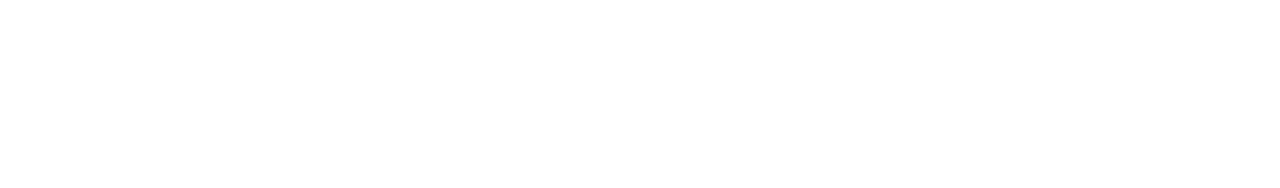
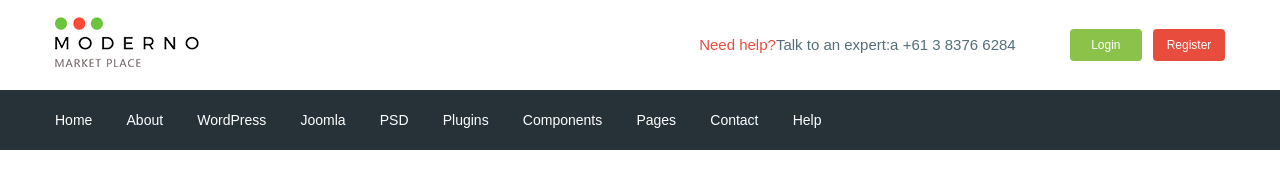
Before and after one commit to Volkovvvv/moderno2-, a website: page app/index.html in a window 1280 px wide. Drawn offline with nearby package versions, Linux system fonts and the light colour scheme; files that its build step writes are made by us from their sources.

Commit message:
added header

```diff
--- a/app/index.html
+++ b/app/index.html
@@ -1,16 +1,103 @@
 <!DOCTYPE html>
 <html lang="en">
+
 <head>
     <meta charset="UTF-8">
     <meta name="viewport" content="width=device-width, initial-scale=1.0">
     <title>Document</title>
+    <link href="https://fonts.googleapis.com/css2?family=Roboto:wght@500;700&display=swap" rel="stylesheet">
     <link rel="stylesheet" href="css/libs.min.css">
     <link rel="stylesheet" href="css/style.min.css">
 </head>
+
 <body>
+    <header class="header">
+        <div class="header__top">
+            <div class="container">
+                <div class="header__top-inner">
+                    <div class="header__logo">
+                        <a href="#">
+                            <img src="images/logo.png" alt="">
+                        </a>
+                    </div>
+                    <div class="header__text">
+                        <a href="#"><span>Need help?</span></a>Talk to an expert:a <a class="header__phone"
+                            href="tel:61 3 8376 6284"> +61 3 8376 6284 </a>
+                    </div>
+                    <div class="header__box">
+                        <a class="basket" href="#"></a>
+                        <a class="header__btn header__btn-login" href="#">Login</a>
+                        <a class="header__btn header__btn-register" href="#">Register</a>
+                    </div>
+                </div>
+            </div>
+        </div>
+        </div>
+        <div class="header__menu">
+            <div class="container">
+                <nav class="menu">
+                    <ul class="menu__list">
+                        <li>
+                            <a href="#">
+                                Home
+
+                            </a>
+                        </li>
+                        <li>
+                            <a href="#">
+                                About
+                            </a>
+                        </li>
+                        <li>
+                            <a href="#">
+                                WordPress
+                            </a>
+                        </li>
+                        <li>
+                            <a href="#">
+                                Joomla
+                            </a>
+                        </li>
+                        <li>
+                            <a href="#">
+                                PSD
+                            </a>
+                        </li>
+                        <li>
+                            <a href="#">
+                                Plugins
+                            </a>
+                        </li>
+                        <li>
+                            <a href="#">
+                                Components
+                            </a>
+                        </li>
+                        <li>
+                            <a href="#">
+                                Pages
+                            </a>
+                        </li>
+                        <li>
+                            <a href="#">
+                                Contact
+                            </a>
+                        </li>
+                        <li>
+                            <a href="#">
+                                Help
+                            </a>
+                        </li>
+                    </ul>
+                </nav>
+            </div>
+        </div>
+
+    </header>
 
     <script src="https://ajax.googleapis.com/ajax/libs/jquery/3.4.1/jquery.min.js"></script>
     <script src="js/libs.min.js"></script>
     <script src="js/main.min.js"></script>
 </body>
+
 </html>
--- /dev/null
+++ b/app/scss/_fonts.scss
@@ -0,0 +1,8 @@
+@font-face{
+    font-family:'Roboto-Regular',sans-serif;
+    src:url('../fonts/Roboto-Regular.woff2') format('woff2'),
+    url('../fonts/Roboto-Regular.woff') format('woff');
+    font-weight: 400;
+    font-display:swap;
+
+}
--- /dev/null
+++ b/app/scss/_global.scss
@@ -0,0 +1,32 @@
+html{
+
+    box-sizing: border-box;
+}
+*,
+*::before,
+*::after{
+    box-sizing:inherit;
+}
+a{
+    display:inline-block;
+    text-decoration: none;
+    color:$text;
+}
+ul,
+li{
+    margin: 0;
+    padding: 0;
+    list-style:none;
+}
+body{
+    font-family:'Roboto-Regular' , sans-serif;
+    font-size:15px;
+    line-height: 24px;
+    color: $text;
+    font-weight:400;
+}
+.container{
+    max-width: 1200px;
+    margin: 0 auto;
+    padding: 0 15px;
+}
--- /dev/null
+++ b/app/scss/_vars.scss
@@ -0,0 +1,4 @@
+$text:#546e7a;
+$red:#e74c3c;
+$green:#8bc34a;
+$bg:#263238;
--- a/app/scss/style.scss
+++ b/app/scss/style.scss
@@ -1,12 +1,52 @@
-html{
-    box-sizing: border-box;
+@import '_vars';
+@import '_global';
+@import '_fonts';
+
+.header__top-inner{
+    display:flex;
+    justify-content: space-between;
+    height: 90px;
+    align-items:center;
 }
-*,
-*::before,
-*::after{
-    box-sizing:inherit;
+    .header__text{
+        margin-left: auto;
+        margin-right: 50px;
+        span{
+            color:$red;
+        }
+    }
+.header__btn{
+    padding: 4px;
+    width: 72px;
+     border-radius: 4px;
+     color:#fff;
+     text-align: center;
+     font-size:12px;
 }
-.box{
+.header__btn-login{
+    background-color: $green;
+}
+.header__btn-register{
+    background-color: $red;
+    margin-left: 7px;
+}
+.header__menu{
+    background-color: $bg;
+}
+.menu{
     display:flex;
-
+    align-items: center;
+    height: 60px;
 }
+.menu__list{
+    li{
+        display:inline-block;
+        & + li{
+            margin-left: 30px;
+        }
+    }
+    a{
+        color:#fff;
+        font-size:14px;
+    }
+}
```
Also changed, not shown: app/fonts/Roboto-Regular.woff (added), app/fonts/Roboto-Regular.woff2 (added), app/images/logo.png (added).
